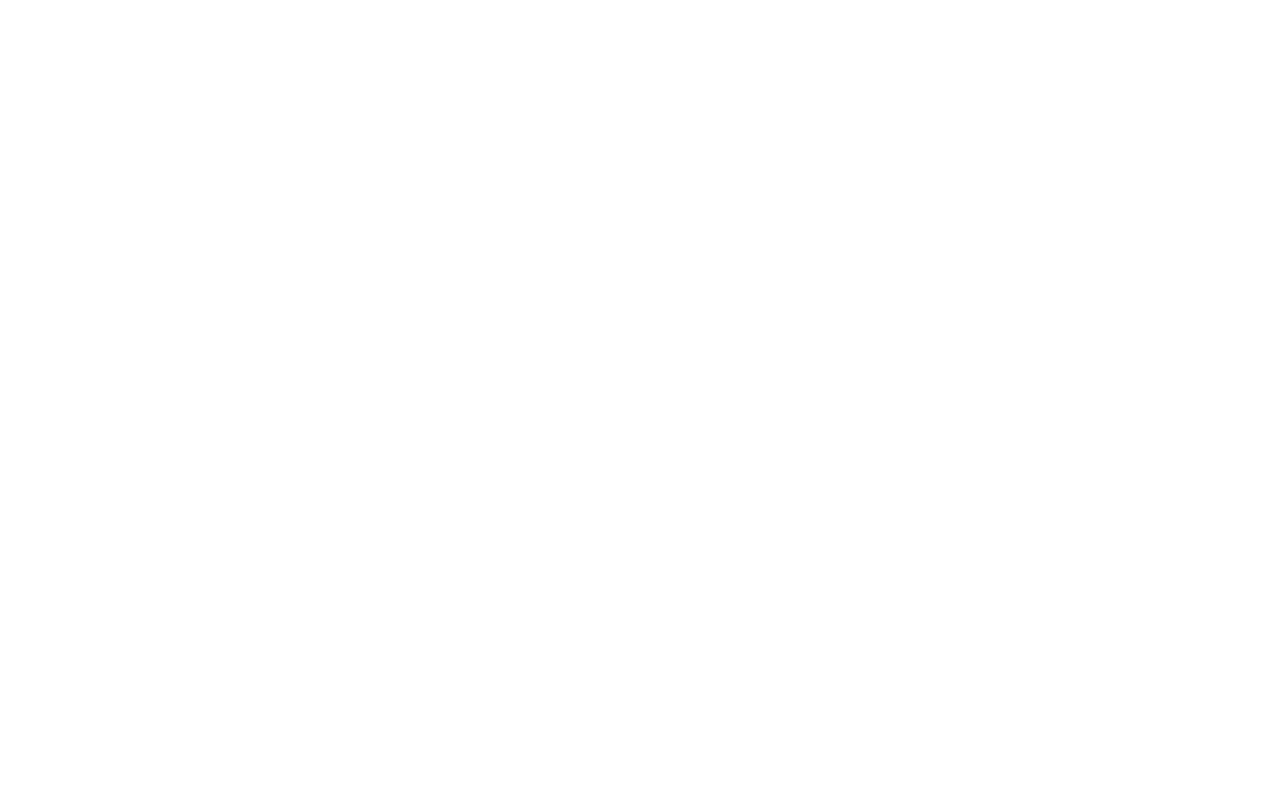
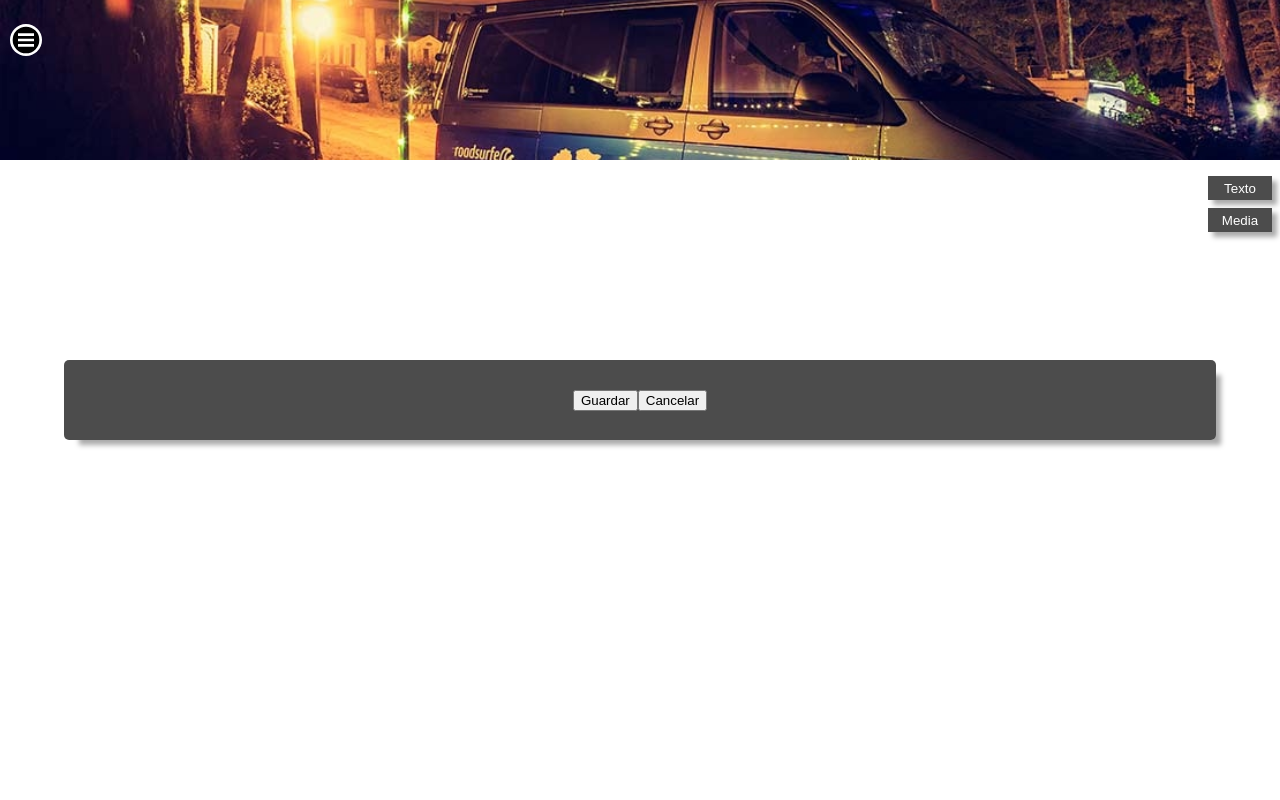
Before and after one commit to j0tac3/miprimerafurgo, an Angular app: page /createPost in a window 1280 px wide. Shown: the top 800 px of the page. Built offline with nearby package versions, Linux system fonts and the light colour scheme.

Commit message:
Diseñando el formulario de contacto

```diff
--- a/src/app/components/post-components/crete-new-post/crete-new-post.component.css
+++ b/src/app/components/post-components/crete-new-post/crete-new-post.component.css
@@ -63,7 +63,7 @@
 .form-element{
     height: 5rem;
     width: 90%;
-    background-color: rgba(0, 0, 0, .6);
+    background-color: rgba(0, 0, 0, .7);
     display: flex;
     justify-content: center;
     align-items: center;
--- a/src/app/components/post-components/crete-new-post/crete-new-post.component.html
+++ b/src/app/components/post-components/crete-new-post/crete-new-post.component.html
@@ -39,7 +39,7 @@
         [ngClass]="{ 'subOption-hidden' : showInputElement === false && showInputElementImage === false}">
     <form   action=""
             class="form-element"
-            [formGroup]="formNewElement"></form>
+            [formGroup]="formNewElement">
         <input  type="text"
                 class="input-to-add"
                 formControlName="element"
```
